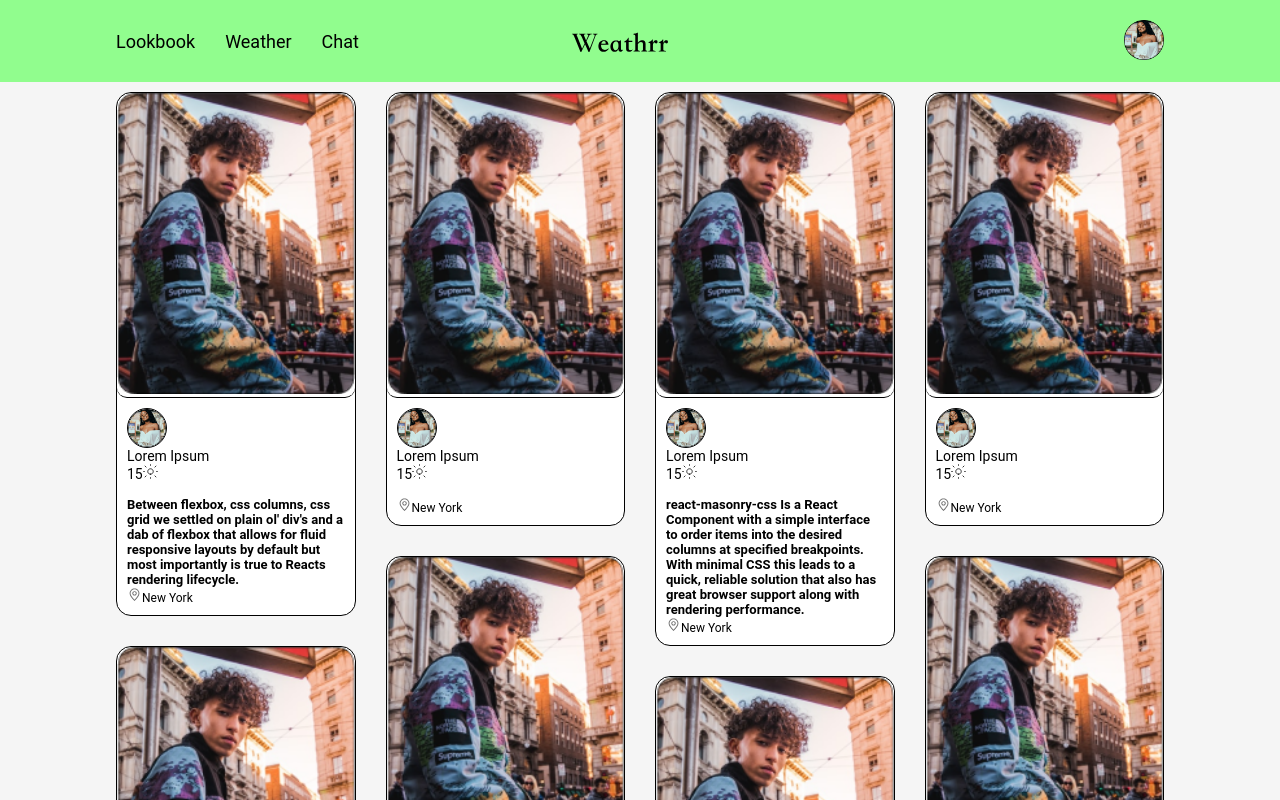
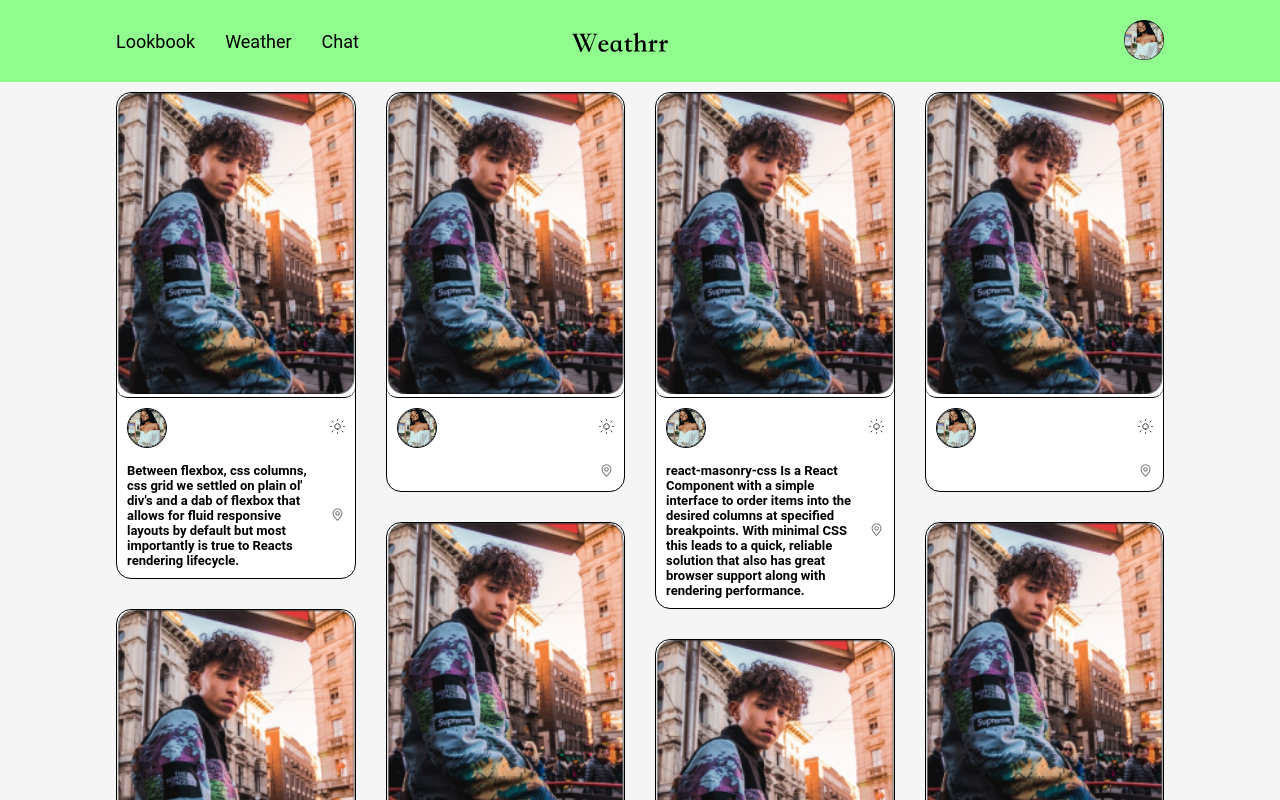
Before and after one commit to adetoye-dev/weathrr-app, a React (Vite) app: page / in a window 1280 px wide. Shown: the top 800 px of the page. Built offline with nearby package versions, Linux system fonts and the light colour scheme; no server answers.

Commit message:
update post card to use props

```diff
--- a/src/components/posts/PostCard.jsx
+++ b/src/components/posts/PostCard.jsx
@@ -2,31 +2,31 @@ import "./PostCard.css";
 import postImage from "../../assets/user-image.png";
 import profileIcon from "../../assets/profile-icon.png";
 
-const PostCard = ({ title }) => {
+const PostCard = (props) => {
   return (
     <div className="post">
       <div className="post-img">
         <img src={postImage} alt="post-image" />
       </div>
-      <div className="user-info flex-center-v">
+      <div className="user-info flex-center-y">
         <div className="user-img">
           <img src={profileIcon} alt="user" />
         </div>
-        <span className="user-name">Lorem Ipsum</span>
-        <div className="weather-info flex-center-v">
-          <span className="temp">15</span>
+        <span className="user-name">{props.userName}</span>
+        <div className="weather-info flex-center-y">
+          <span className="temp">{props.temp}</span>
           <span className="icon">
             <img src="./icons/clear sky.svg" />
           </span>
         </div>
       </div>
-      <div className="post-info flex-center-v">
-        <h5 className="post-title">{title}</h5>
-        <div className="location-info flex-center-v">
+      <div className="post-info flex-center-y">
+        <h5 className="post-title">{props.title}</h5>
+        <div className="location-info flex-center-y">
           <span className="icon">
             <img src="./icons/location-icon.svg" alt="location-icon" />
           </span>
-          <span className="location">New York</span>
+          <span className="location">{props.location}</span>
         </div>
       </div>
     </div>
```
